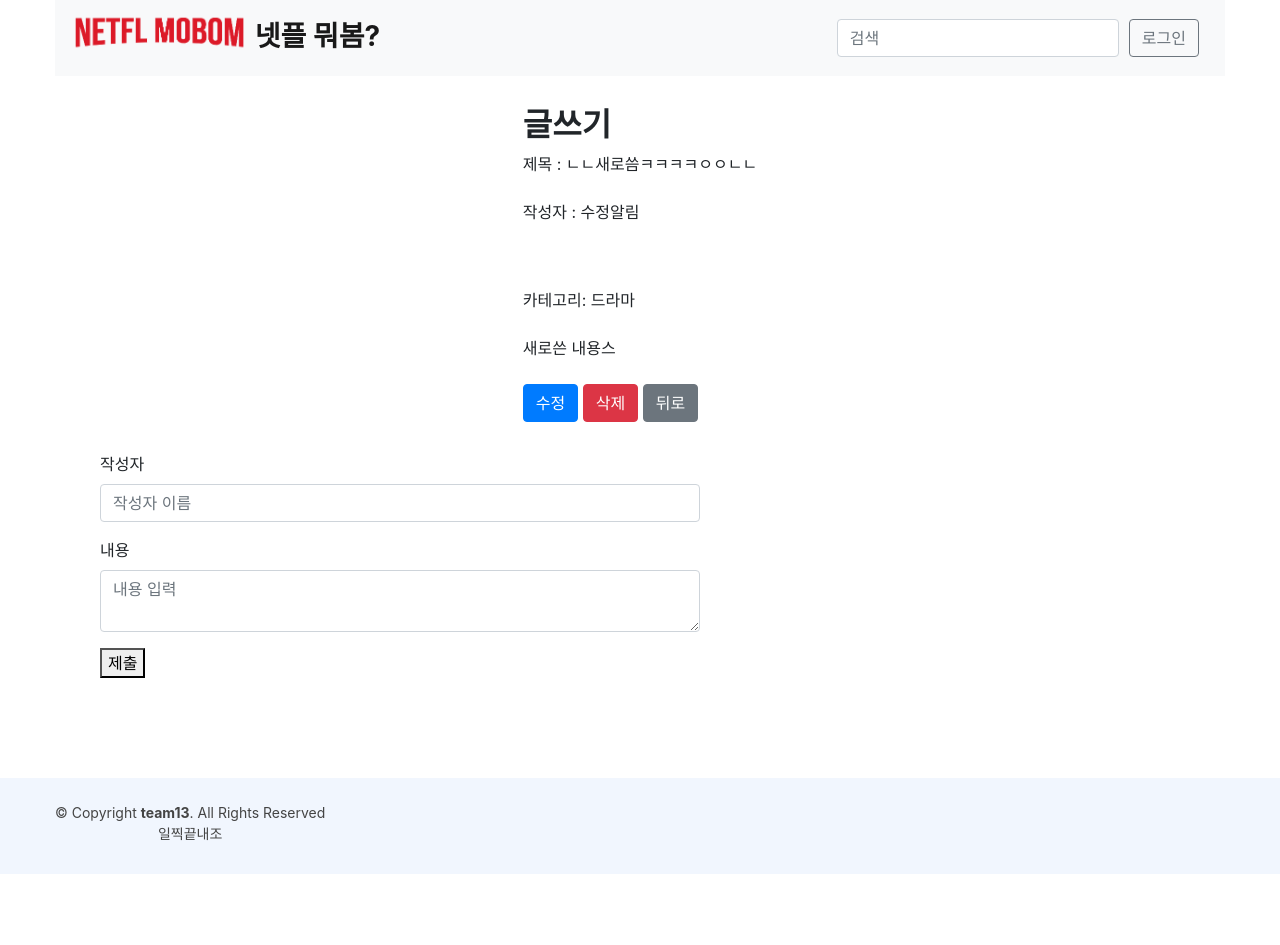
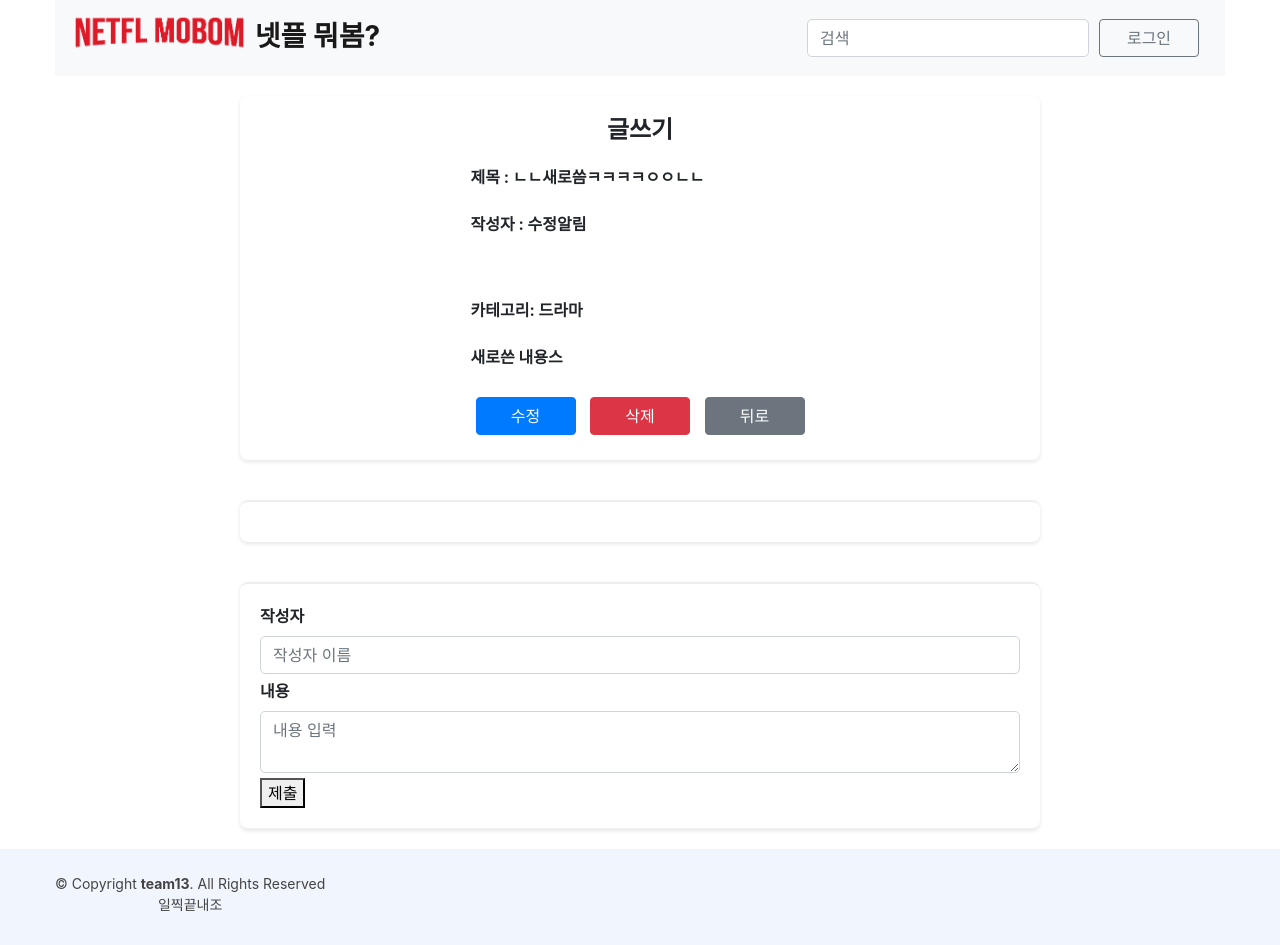
Before and after one commit to vcxxcvvcx/NF13, a Flask app: page /posts/9 in a window 1280 px wide. Before the commit the page ends 874 px from the top, so only its background shows below. Run offline with Flask 3, Linux system fonts and the light colour scheme; data comes from the database, SQL or seed files in the repository; some libraries are stand-ins or nearby versions.

Commit message:
자세히창css

```diff
--- a/static/css/style.css
+++ b/static/css/style.css
@@ -27,7 +27,12 @@
 
 /* 메인 */
 main {
-  flex: 1 0 auto;
+    display: flex;
+    flex-direction: column; /* 요소들을 세로로 정렬 */
+    align-items: center; /* 중앙 정렬 */
+    width: 100%; /* 너비를 최대로 설정 */
+    max-width: 1200px; /* 최대 너비 제한 */
+    margin: 20px auto; /* 상하 여백 추가 */
 }
 
 .card {
@@ -65,16 +70,14 @@
   max-width: 800px;
 }
 
-
 /* 댓글 작성 영역 */
 
-.write_comment{
+.write_comment {
   position: relative;
   padding: 0px 100px 0px 100px;
   margin-bottom: 100px;
   max-width: 800px;
 }
-
 
 /* 푸터 */
 #footer {
@@ -123,3 +126,94 @@
     margin-right: 5px; /* 모바일 기기에서의 여백 조정 */
   }
 }
+
+/* 글 내용 영역 스타일 */
+.form-group label {
+  font-weight: bold; /* 레이블 폰트 굵게 */
+}
+
+.form-group {
+  margin-bottom: 15px; /* 폼 그룹 사이의 여백 */
+}
+
+/* 댓글 영역 스타일 */
+.comment_box {
+  padding: 20px; /* 패딩 추가 */
+  border-top: 2px solid #eee; /* 상단 구분선 */
+  margin-top: 20px; /* 글 내용과의 여백 */
+}
+
+.comments {
+  padding: 10px;
+  margin-bottom: 10px; /* 댓글 사이의 여백 */
+  border-bottom: 1px solid #f1f1f1; /* 댓글 하단에 구분선 */
+}
+
+.comments div {
+  margin-bottom: 5px; /* 댓글 내용과 작성자 사이의 여백 */
+}
+
+.write_comment {
+  padding: 20px;
+  margin-top: 20px; /* 댓글 입력 영역과 댓글 목록 사이의 여백 */
+  border-top: 2px solid #eee; /* 상단 구분선 */
+}
+
+
+/* 글쓰기 폼 영역 */
+.writeform {
+    padding: 30px;
+    background: #fff; /* 배경색 설정 */
+    border-radius: 8px; /* 모서리 둥글게 */
+    box-shadow: 0 0 15px rgba(0,0,0,.1); /* 그림자 효과 */
+    margin-top: 30px; /* 상단 여백 */
+    margin-bottom: 30px; /* 하단 여백 */
+  }
+
+  .Wtitle {
+    margin-bottom: 20px; /* 제목과 폼 사이의 여백 */
+    text-align: center; /* 제목 중앙 정렬 */
+    font-size: 24px; /* 폰트 사이즈 */
+  }
+
+  /* 입력 필드 스타일 */
+  .form-control {
+    border-radius: 5px; /* 입력 필드 모서리 둥글게 */
+  }
+
+  /* 버튼 스타일 */
+  .btn-primary, .btn-danger, .btn-secondary {
+    margin: 5px; /* 버튼 사이의 여백 */
+  }
+
+  /* 댓글 영역과 동일하게 적용 */
+  .comment_box, .write_comment {
+    padding: 20px;
+    border-top: 2px solid #eee;
+    margin-top: 20px;
+  }
+
+  .comments, .write_comment {
+    padding: 10px;
+    margin-bottom: 10px;
+    border-bottom: 1px solid #f1f1f1;
+  }
+
+  .comments div, .write_comment div {
+    margin-bottom: 5px;
+  }
+
+  /* 수정 및 삭제 버튼에 공통 스타일 적용 */
+  .btn {
+    width: 100px; /* 버튼 너비 고정 */
+  }
+
+  .writeform, .comment_box, .write_comment {
+    width: 100%; /* 전체 너비 사용 */
+    max-width: 800px; /* 최대 너비 설정 */
+    margin: 20px auto; /* 상하 여백 추가 */
+    box-shadow: 0 2px 4px rgba(0,0,0,0.1); /* 그림자 효과 추가 */
+    padding: 20px; /* 패딩 추가 */
+    background: #fff; /* 배경색 설정 */
+    border-radius: 8px; /* 모서리 둥글게 */
+  }
```
